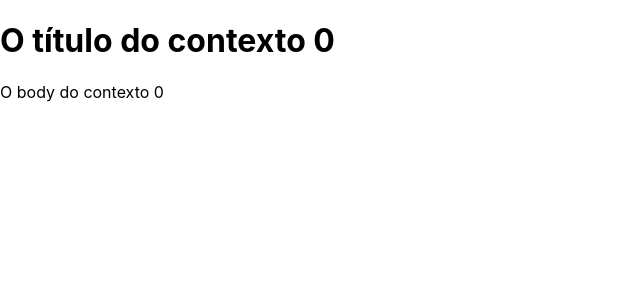
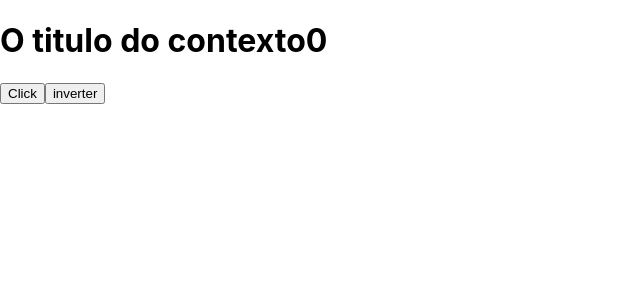
Before and after one commit to fagnersro/reactJs_and_nextJs, a React (Create React App) app in the folder project-2/: page / in a window 1280 px wide. Shown: the top 300 px of the page, without its empty margins (0-640 px from the left). Built offline with nearby package versions, Linux system fonts and the light colour scheme.

Commit message:
useReducer - React Hooks pt 1

```diff
--- a/project-2/src/App.js
+++ b/project-2/src/App.js
@@ -1,14 +1,66 @@
+import { useReducer } from 'react';
+
 import './App.css';
-import { Div } from './components/Div';
-import { AppContext } from './components/contexts/AppContext';
+
+const globalState = {
+  title: 'O titulo do contexto',
+  body: 'O body do contexto',
+  counter: 0,
+};
+
+const reducer = (state, action) => {
+  switch (action.type) {
+    case 'muda': {
+      console.log('Chamou muda', action.payloud);
+      return { ...state, title: action.payloud };
+    }
+
+    case 'inverter': {
+      console.log('Chamou inverter');
+      const { title } = state;
+      return { ...state, title: title.split('').reverse().join('') };
+    }
+  }
+  return { ...state };
+};
 
 function App() {
+  const [state, dispatch] = useReducer(reducer, globalState);
+  const { counter, title, body } = state;
+
   return (
-    <AppContext>
-      <Div />
-    </AppContext>
+    <div>
+      <h1>
+        {title}
+        {counter}
+      </h1>
+      <button
+        onClick={() =>
+          dispatch({
+            type: 'muda',
+            payloud: new Date().toLocaleString('pt-BR'),
+          })
+        }
+      >
+        Click
+      </button>
+      <button onClick={() => dispatch({ type: 'inverter' })}>inverter</button>
+    </div>
   );
 }
+
+// EXEMPLO USECONTEXT
+// import './App.css';
+// import { Div } from './components/Div';
+// import { AppContext } from './components/contexts/AppContext';
+
+// function App() {
+//   return (
+//     <AppContext>
+//       <Div />
+//     </AppContext>
+//   );
+// }
 
 //EXEMPLO DE USEREF
 // import P from 'prop-types';
```
